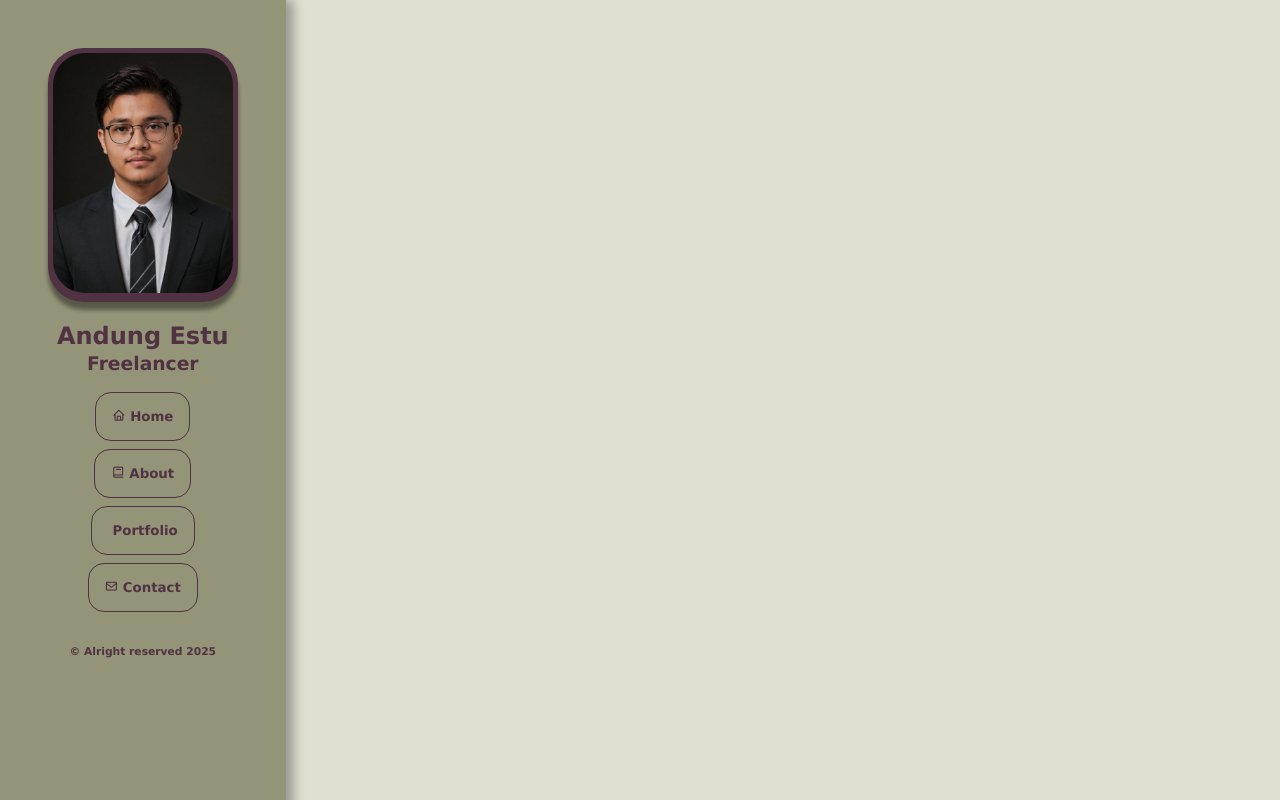
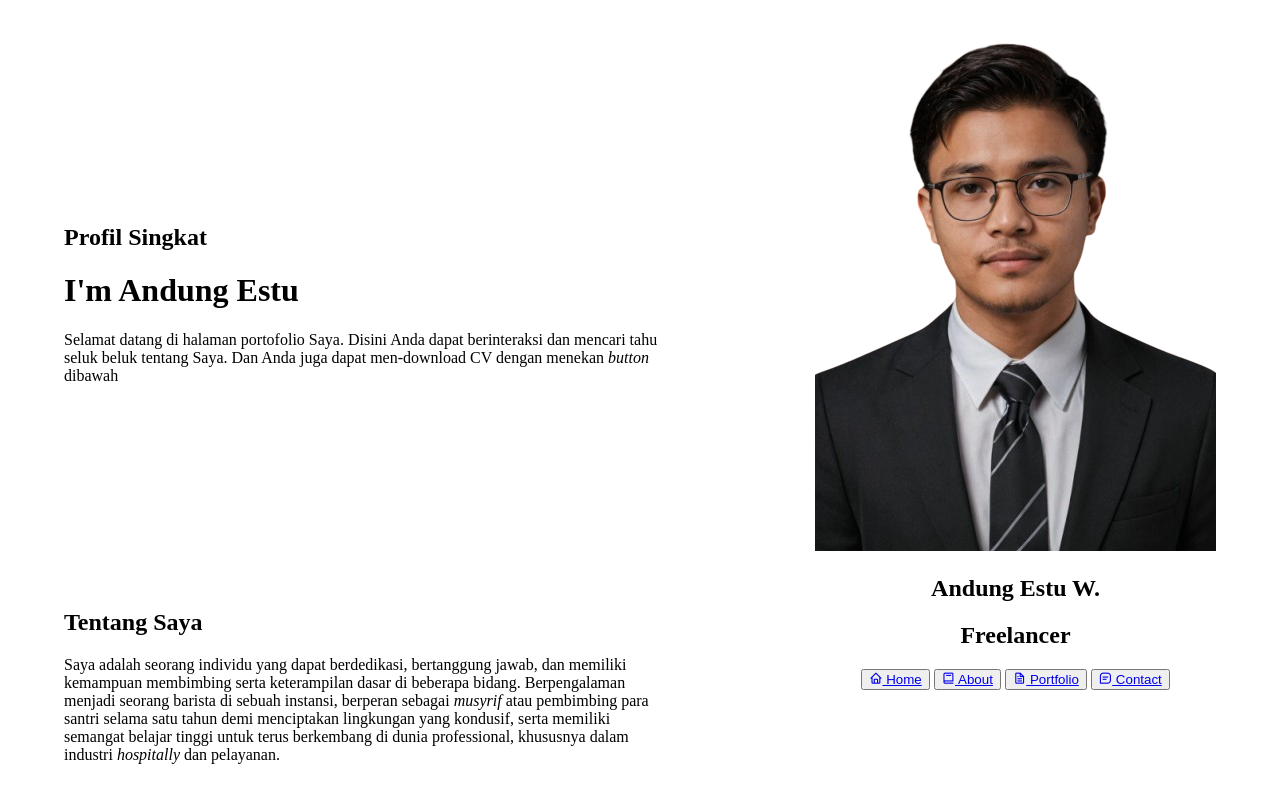
Before and after one commit to muzashiyukihimecoding/estu-s-portofolio, a website: page index.html in a window 1280 px wide. Shown: the top 800 px of the page. Drawn offline with nearby package versions, Linux system fonts and the light colour scheme.

Commit message:
new branch for new design

```diff
--- a/css/stylesheet.css
+++ b/css/stylesheet.css
@@ -1,91 +1,37 @@
-/* Imported Fonts */
-@import url("https://fonts.googleapis.com/css2?family=Inter:ital,opsz,wght@0,14..32,100..900;1,14..32,100..900&family=Montserrat:ital,wght@0,100..900;1,100..900&display=swap");
-
-:root {
-   /* --background: #ffff; */
-   --background: #e0e0d2;
-   --text: #503242;
-   --main-accenn: #949479;
-   --secondary-accenn: #72725d;
-   --pre-hover: #b6b695;
-   --hover: #b6b695;
-}
-
-* {
-   font-family: "Lucida Sans", "Lucida Sans Regular", "Lucida Grande",
-      "Lucida Sans Unicode", Geneva, Verdana, sans-serif;
-
-   font-weight: 600;
-}
+/* Import Fonts her */
 
 html,
 body {
-   margin: 0;
+   margin: 0 1rem;
    padding: 0;
-   background-color: var(--background);
+   align-items: center;
 }
 
-aside {
-   background-color: var(--main-accenn);
-   padding: 3rem;
-   margin-right: 5rem;
-   height: 100%;
-   text-align: center;
-   align-items: center;
-   /* align-content: center; */
-   position: fixed;
-   z-index: 100;
-   color: var(--text);
-   box-shadow: 0.5rem 0 10px rgba(0, 0, 0, 0.3);
+body {
+   /* display: flex !important; */
+   /* flex-direction: row-reverse; */
+   justify-content: space-between;
 }
 
-.profile h3 {
-   margin-top: 0.2rem;
-}
-.inner-profile {
-   background-color: var(--text);
-   padding: 0.3rem;
-   border-radius: 2.2rem;
-   box-shadow: 0 8px 4px rgba(0, 0, 0, 0.4);
+nav {
+   position: fixed !important;
+   top: 0;
+   right: 0;
+   margin: 1rem 2rem 0 2rem;
+   padding: 0 2rem;
+   align-items: center;
+   align-content: center;
+   text-align: center;
 }
 
-aside img {
-   height: 240px;
-   border-radius: 2rem;
+main {
+   display: flex column;
+   flex: 1;
+   margin: 2rem;
+   max-width: 600px;
+   /* gap: 10rem 0 0; */
 }
 
-aside nav,
-button {
-   display: flex;
-   flex-direction: column;
-   align-items: center;
-   align-content: center;
-   color: var(--text);
-   gap: 0.5rem;
+main div {
+   margin: 14rem 0;
 }
-
-button {
-   background-color: var(--main-accenn);
-   border: 1px solid var(--text);
-   padding: 1rem;
-   border-radius: 1rem;
-   transition: all 0.3s ease;
-}
-
-a {
-   color: var(--text);
-   text-decoration: none;
-}
-button:hover {
-   scale: 1.1;
-   /* border: none; */
-   box-shadow: 0 2px 1px rgba(0, 0, 0, 0.2);
-   background-color: var(--hover);
-   color: var(--hover);
-}
-
-/* Body Profile Content started here */
-main {
-   align-self: center;
-   margin-left: 10rem;
-}
--- a/index.html
+++ b/index.html
@@ -3,43 +3,77 @@
    <head>
       <meta charset="UTF-8" />
       <meta name="viewport" content="width=device-width, initial-scale=1.0" />
-      <title>Portofolio</title>
+      <title>Estu Portofolio</title>
       <link rel="stylesheet" href="./css/stylesheet.css" />
       <link
          href="https://unpkg.com/boxicons@2.1.4/css/boxicons.min.css"
          rel="stylesheet"
       />
    </head>
-
    <body>
-      <aside>
-         <div class="profile">
-            <div class="inner-profile">
-               <img src="./assets/IMG_1732185432910.jpg" alt="Profile Pic" />
-            </div>
-            <h1 style="margin-bottom: 0">Andung Estu</h1>
-            <h3>Freelancer</h3>
+      <nav>
+         <div class="upper-nav">
+            <img src="./assets/ew-profile.png" alt="ew-profile" />
+            <h1>Andung Estu W.</h1>
+            <h2>Freelancer</h2>
          </div>
-         <nav>
+         <div class="under-nav">
             <button>
-               <a href="#"> <i class="bx bx-home"></i> Home </a>
+               <a href="#"><i class="bx bx-home"></i> Home</a>
             </button>
             <button>
                <a href="#"><i class="bx bx-book"></i> About</a>
             </button>
             <button>
-               <a href="#"><i class="bx bx-file-alt"></i> Portfolio</a>
+               <a href="#"><i class="bx bx-file"></i> Portfolio</a>
             </button>
             <button>
-               <a href="#"><i class="bx bx-envelope"></i> Contact</a>
+               <a href="#"
+                  ><i class="bx bx-message-square-detail"></i> Contact</a
+               >
             </button>
-            <h6>&copy Alright reserved 2025</h6>
-         </nav>
-      </aside>
+         </div>
+      </nav>
 
-      <!-- Main Profile Content -->
       <main>
-         <!--  -->
+         <div class="main-profile">
+            <h2>Profil Singkat</h2>
+            <h1>I'm Andung Estu</h1>
+            <p>
+               Selamat datang di halaman portofolio Saya. Disini Anda dapat
+               berinteraksi dan mencari tahu seluk beluk tentang Saya. Dan Anda
+               juga dapat men-download CV dengan menekan <i>button</i> dibawah
+            </p>
+         </div>
+         <div class="about-me">
+            <h2>Tentang Saya</h2>
+            <p>
+               Saya adalah seorang individu yang dapat berdedikasi, bertanggung
+               jawab, dan memiliki kemampuan membimbing serta keterampilan dasar
+               di beberapa bidang. Berpengalaman menjadi seorang barista di
+               sebuah instansi, berperan sebagai <i>musyrif</i> atau pembimbing
+               para santri selama satu tahun demi menciptakan lingkungan yang
+               kondusif, serta memiliki semangat belajar tinggi untuk terus
+               berkembang di dunia professional, khususnya dalam industri
+               <i>hospitally</i> dan pelayanan.
+            </p>
+         </div>
+
+         <div class="acknowledgement">
+            <h2>Riwayat Pendidikan</h2>
+            <ul>
+               <li>Sekolah Dasar</li>
+               <p>The quick brown fox jumps over the lazy dog</p>
+               <li>
+                  <i>Madrasah Tsanawiyah (MTs)</i>/Sekolah Menengah Pertama
+               </li>
+               <p>The quick brown fox jumps over the lazy dog</p>
+               <li><i>Madrasah 'Aliyah (MA)</i>/Sekolah Menengah Atas</li>
+               <p>The quick brown fox jumps over the lazy dog</p>
+               <li>Sekarang</li>
+               <p>The quick brown fox jumps over the lazy dog</p>
+            </ul>
+         </div>
       </main>
    </body>
 </html>
```
Also changed, not shown: js/phone-display.js (added, +12 -0 lines).
